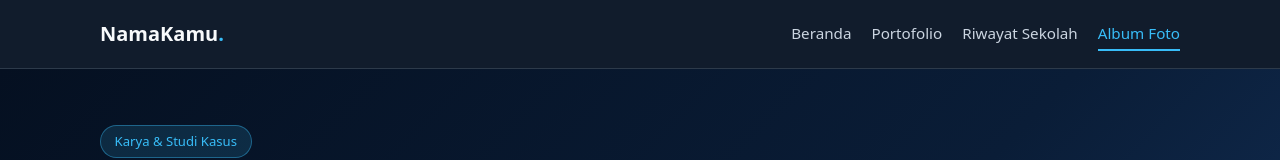
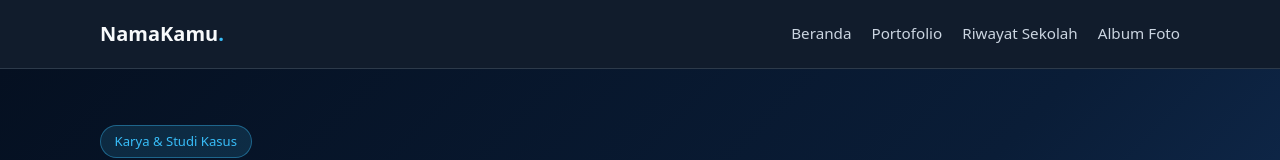
Before and after one commit to seelowlasa/seelowlasa.github.io, a plain HTML site: page profile-portofolio.html in a window 1280 px wide. Shown: the top 160 px of the page. Drawn offline with Linux system fonts and the light colour scheme.

Commit message:
Remove 'active' class from Album Foto link

```diff
--- a/profile-portofolio.html
+++ b/profile-portofolio.html
@@ -14,7 +14,7 @@
         <a href="profile-beranda.html">Beranda</a>
         <a href="profile-portofolio.html">Portofolio</a>
         <a href="profile-sekolah.html">Riwayat Sekolah</a>
-        <a href="profile-album.html" class="active">Album Foto</a>
+        <a href="profile-album.html">Album Foto</a>
       </nav>
     </div>
   </header>
```
